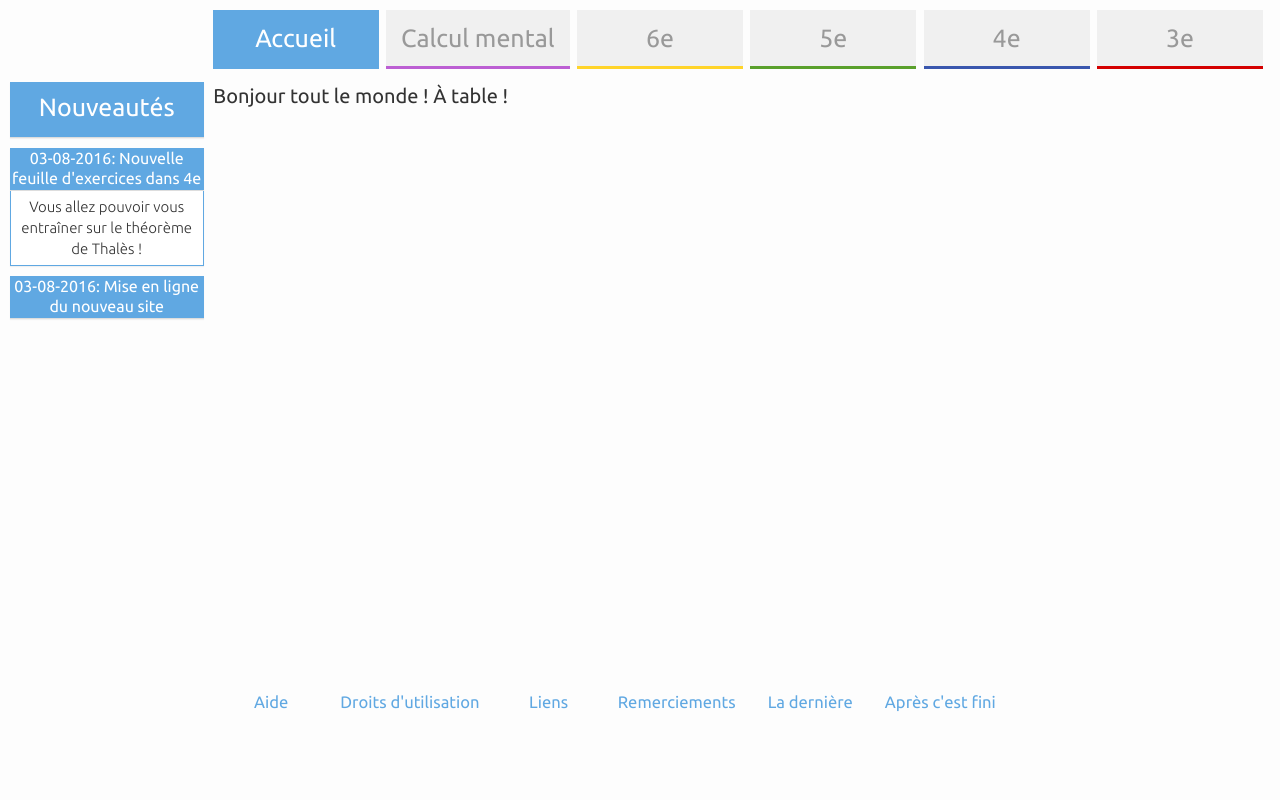
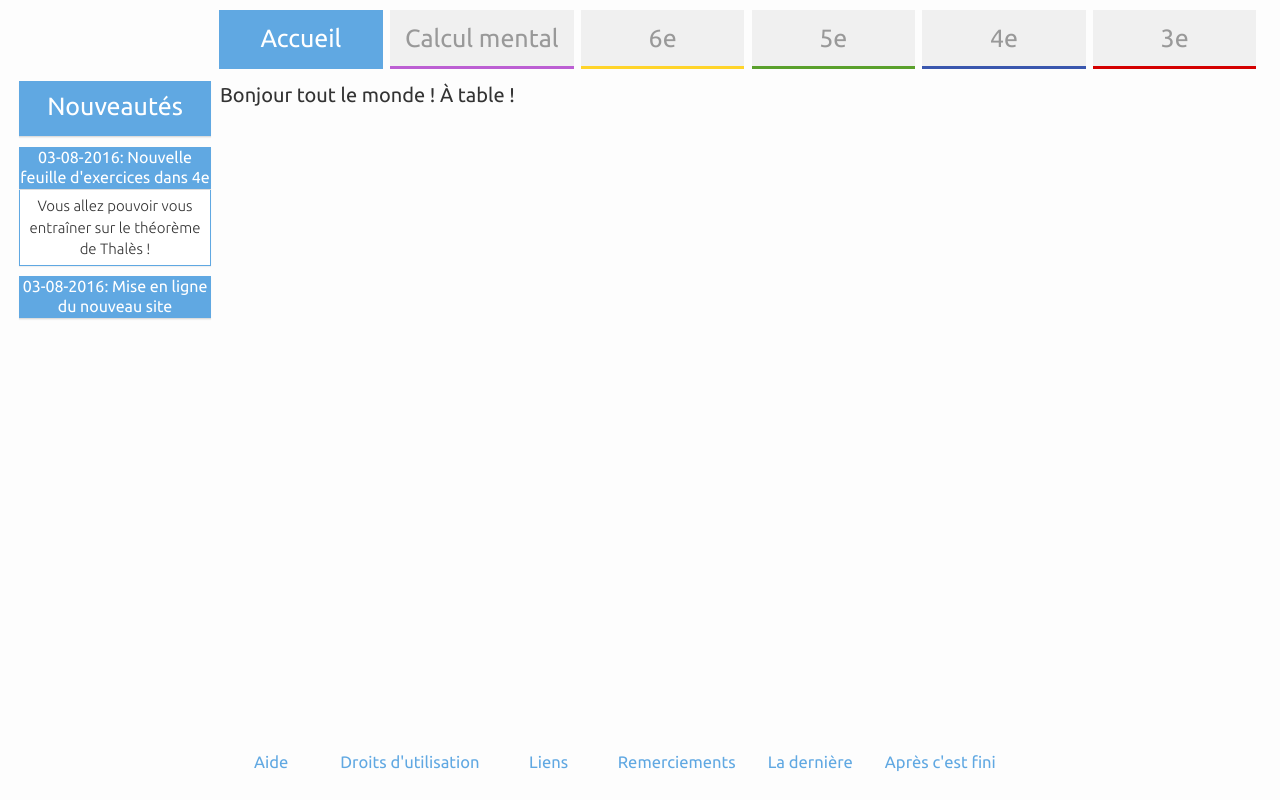
Before and after one commit to nicolashainaux/mr_hainaux_net, a Django app: page / in a window 1280 px wide. Run offline with Django 3.2, Linux system fonts and the light colour scheme; data comes from the database, SQL or seed files in the repository; some libraries are stand-ins or nearby versions.

Commit message:
Fix: footer sticks to bottom again.

```diff
--- a/static/css/styles.css
+++ b/static/css/styles.css
@@ -18,11 +18,13 @@ body {
   padding: 0;
   height: 100%;
 }
+.body {
+  padding: 10px;
+  padding-bottom: 60px /* Height of the footer */;
+}
 body {
 /*background-color #eaeaff*/
   background-color: #fdfdfd;
-  padding: 10px;
-  padding-bottom: 60px;
   font-family: ubunturegular;
   font-size: 200%;
 /*background-color #4d4d4d*/
```
Also changed, not shown: static/css/page.styl (+6 -2 lines).
